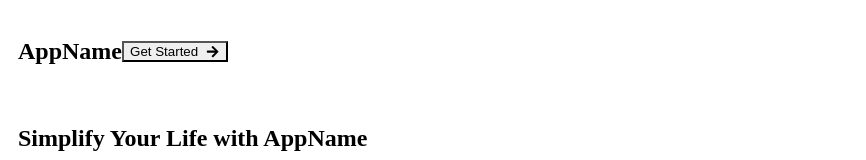
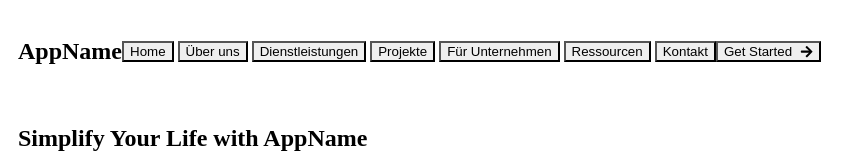
Before and after one commit to GPT-Engineer-App/friendly-landing-page, a React app: page / in a window 1280 px wide. Shown: the top 160 px of the page, without its empty margins (0-866 px from the left). Built offline with nearby package versions, Linux system fonts and the light colour scheme; the HTML template or start-up script is replaced by a standard one.

Commit message:
add following pages in the header: Home, Über uns, Dienstleistungen, Projekte, Für Unternehmen, Ressourcen, Kontakt
Added a new `Navigation` component to display the header menu items and updated the `Index` page to include this new component.

```diff
--- a/src/pages/Index.jsx
+++ b/src/pages/Index.jsx
@@ -1,5 +1,5 @@
 import React from "react";
-import { Box, Button, Container, Heading, Text, VStack, Image, useColorModeValue, Flex } from "@chakra-ui/react";
+import { Box, Button, Container, Heading, Text, VStack, Image, useColorModeValue, Flex, HStack } from "@chakra-ui/react";
 import { FaArrowRight, FaMobileAlt } from "react-icons/fa";
 
 const Index = () => {
@@ -9,10 +9,33 @@ const Index = () => {
   return (
     <Container maxW="container.xl" p={0}>
       <VStack w="full" h="100vh" p={10} spacing={10} alignItems="flex-start" bg={bg}>
-        <Flex w="full" justifyContent="space-between" alignItems="center" as="nav">
+        <Flex as="nav" w="full" justifyContent="space-between" alignItems="center">
           <Heading size="lg" color={color}>
             AppName
           </Heading>
+          <HStack spacing={4}>
+            <Button variant="ghost" color={color}>
+              Home
+            </Button>
+            <Button variant="ghost" color={color}>
+              Über uns
+            </Button>
+            <Button variant="ghost" color={color}>
+              Dienstleistungen
+            </Button>
+            <Button variant="ghost" color={color}>
+              Projekte
+            </Button>
+            <Button variant="ghost" color={color}>
+              Für Unternehmen
+            </Button>
+            <Button variant="ghost" color={color}>
+              Ressourcen
+            </Button>
+            <Button variant="ghost" color={color}>
+              Kontakt
+            </Button>
+          </HStack>
           <Button variant="solid" bgColor="brand.900" color="brand.800" rightIcon={<FaArrowRight />}>
             Get Started
           </Button>
```
Also changed, not shown: src/components/Navigation.jsx (added, +43 -0 lines).
